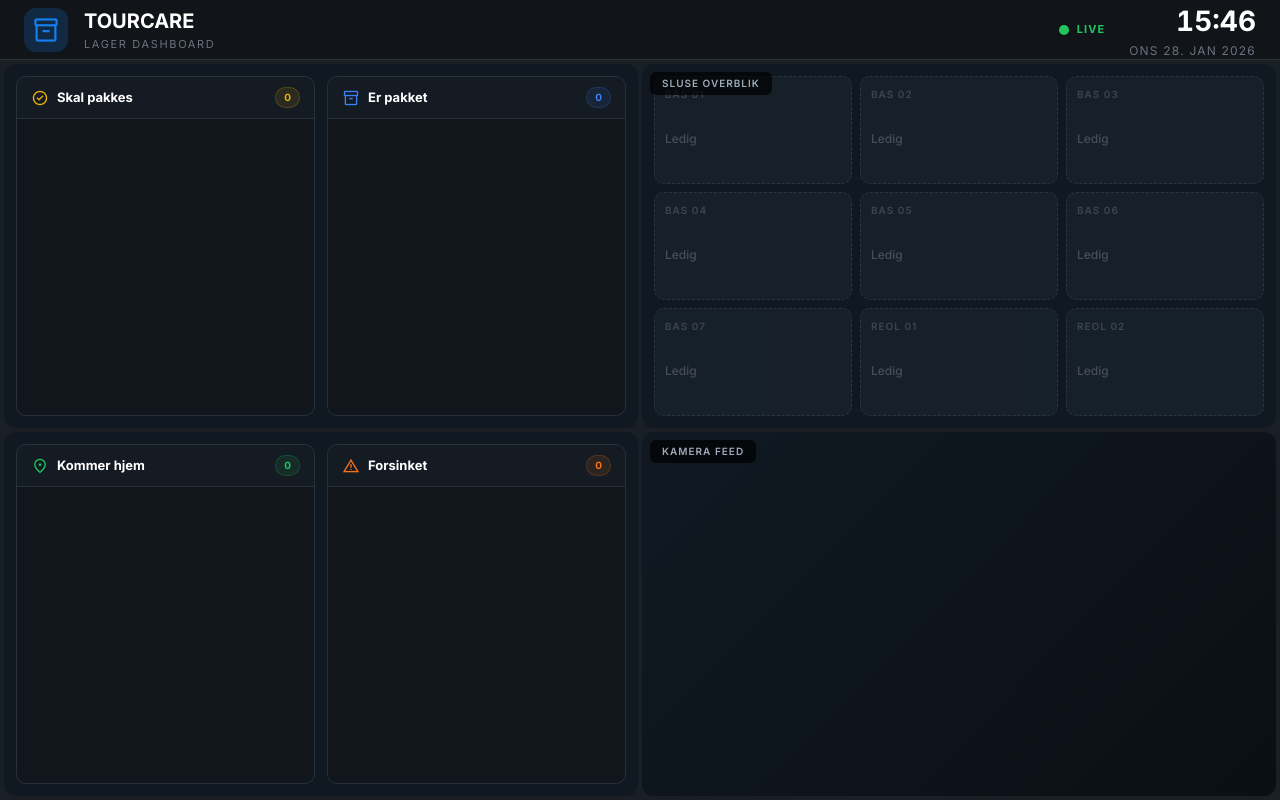
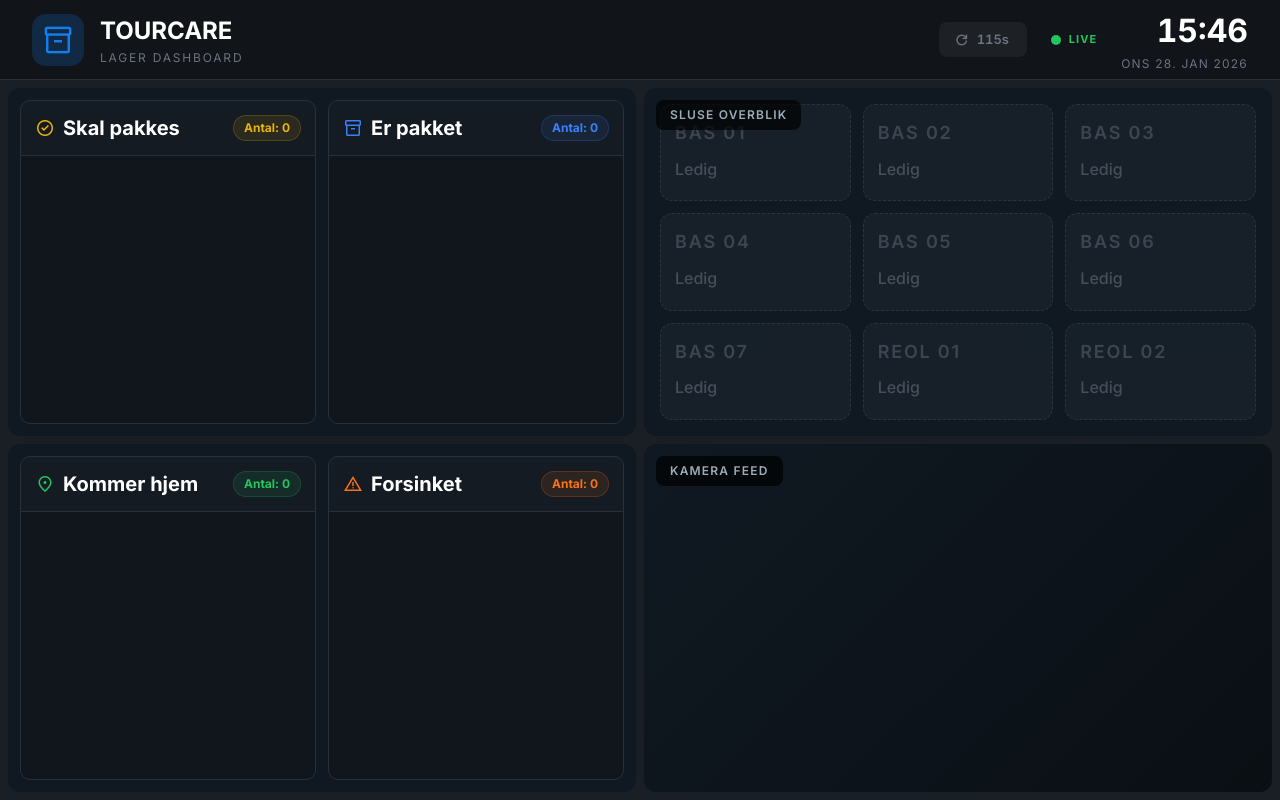
Before and after one commit to sylvesterel/tc-dash, a website: page public/new-lager-dashboard.html in a window 1280 px wide. Drawn offline with nearby package versions, Linux system fonts and the light colour scheme; no server answers.

Commit message:
Update for display

```diff
--- a/public/new-lager-dashboard.html
+++ b/public/new-lager-dashboard.html
@@ -55,8 +55,8 @@
             justify-content: space-between;
             border-bottom: 1px solid #283039;
             background: #111418;
-            padding: 12px 24px;
-            height: 60px;
+            padding: 16px 32px;
+            height: 80px;
         }
 
         .header-left {
@@ -66,10 +66,10 @@
         }
 
         .header-icon {
-            width: 44px;
-            height: 44px;
+            width: 52px;
+            height: 52px;
             background: rgba(19, 127, 236, 0.2);
-            border-radius: 12px;
+            border-radius: 14px;
             display: flex;
             align-items: center;
             justify-content: center;
@@ -77,14 +77,14 @@
         }
 
         .header-title {
-            font-size: 20px;
+            font-size: 24px;
             font-weight: 700;
             color: white;
             margin: 0;
         }
 
         .header-subtitle {
-            font-size: 11px;
+            font-size: 12px;
             color: #6b7280;
             margin: 0;
             text-transform: uppercase;
@@ -142,7 +142,7 @@
         }
 
         .header-time {
-            font-size: 28px;
+            font-size: 32px;
             font-weight: 700;
             color: white;
             font-variant-numeric: tabular-nums;
@@ -155,13 +155,30 @@
             letter-spacing: 0.1em;
         }
 
+        .header-refresh {
+            display: flex;
+            align-items: center;
+            gap: 6px;
+            background: rgba(255,255,255,0.05);
+            padding: 8px 14px;
+            border-radius: 8px;
+        }
+
+        .refresh-text {
+            font-size: 13px;
+            font-weight: 600;
+            color: #6b7280;
+            font-variant-numeric: tabular-nums;
+            min-width: 36px;
+        }
+
         .grid-container {
             flex: 1;
             display: grid;
             grid-template-columns: 1fr 1fr;
             grid-template-rows: 1fr 1fr;
-            gap: 4px;
-            padding: 4px;
+            gap: 8px;
+            padding: 8px;
             box-sizing: border-box;
             background: #1a1f26;
             overflow: hidden;
@@ -182,13 +199,13 @@
 
         .panel-label {
             position: absolute;
-            top: 8px;
-            left: 8px;
+            top: 12px;
+            left: 12px;
             background: rgba(0,0,0,0.7);
             color: #9dabb9;
-            padding: 4px 12px;
-            border-radius: 6px;
-            font-size: 10px;
+            padding: 6px 14px;
+            border-radius: 8px;
+            font-size: 12px;
             font-weight: 600;
             text-transform: uppercase;
             letter-spacing: 0.1em;
@@ -280,7 +297,7 @@
         }
 
         .lager-column-header {
-            padding: 10px 14px;
+            padding: 12px 14px;
             border-bottom: 1px solid #283039;
             display: flex;
             align-items: center;
@@ -294,27 +311,27 @@
         }
 
         .lager-column-header h3 {
-            font-size: 13px;
+            font-size: 20px;
             font-weight: 700;
             color: white;
             margin: 0;
         }
 
         .lager-column-header .material-symbols-outlined {
-            font-size: 18px;
+            font-size: 20px;
         }
 
         .lager-badge {
-            padding: 2px 8px;
+            padding: 3px 10px;
             border-radius: 9999px;
-            font-size: 10px;
+            font-size: 12px;
             font-weight: 700;
             border: 1px solid;
         }
 
         .lager-column-content {
             flex: 1;
-            padding: 8px;
+            padding: 10px;
             overflow: hidden;
             background: rgba(0,0,0,0.2);
         }
@@ -323,28 +340,29 @@
             display: flex;
             flex-direction: column;
             gap: 6px;
-            height: 100%;
         }
 
         .lager-item {
             background: #1c252e;
-            padding: 8px 12px;
+            padding: 10px 14px;
             border-radius: 8px;
             display: flex;
             align-items: center;
-            gap: 10px;
-            border-left: 3px solid;
+            gap: 12px;
+            border-left: 4px solid;
+            height: 94px;
+            flex-shrink: 0;
         }
 
         .lager-item-letter {
-            width: 32px;
-            height: 32px;
+            width: 42px;
+            height: 42px;
             border-radius: 50%;
             background: #283039;
             display: flex;
             align-items: center;
             justify-content: center;
-            font-size: 12px;
+            font-size: 14px;
             font-weight: 700;
             color: #9dabb9;
             border: 1px solid #3b4754;
@@ -362,11 +380,12 @@
         .lager-item-info {
             display: flex;
             flex-direction: column;
+            gap: 1px;
             min-width: 0;
         }
 
         .lager-item-name {
-            font-size: 13px;
+            font-size: 18px;
             font-weight: 700;
             color: white;
             white-space: nowrap;
@@ -375,7 +394,7 @@
         }
 
         .lager-item-project {
-            font-size: 10px;
+            font-size: 12px;
             color: #6b7280;
             text-transform: uppercase;
             white-space: nowrap;
@@ -384,7 +403,7 @@
         }
 
         .lager-item-date {
-            font-size: 10px;
+            font-size: 14px;
             font-weight: 600;
             color: #6b7280;
             text-align: right;
@@ -411,7 +430,7 @@
         .sluse-panel {
             display: flex;
             flex-direction: column;
-            padding: 12px;
+            padding: 16px;
         }
 
         .sluse-grid {
@@ -419,12 +438,12 @@
             display: grid;
             grid-template-columns: repeat(3, 1fr);
             grid-template-rows: repeat(3, 1fr);
-            gap: 8px;
+            gap: 12px;
         }
 
         .sluse-card {
-            border-radius: 10px;
-            padding: 10px;
+            border-radius: 12px;
+            padding: 14px;
             display: flex;
             flex-direction: column;
             overflow: hidden;
@@ -442,16 +461,16 @@
         }
 
         .sluse-card-name {
-            font-size: 10px;
+            font-size: 18px;
             font-weight: 600;
             text-transform: uppercase;
             letter-spacing: 0.1em;
             opacity: 0.8;
-            margin-bottom: 4px;
+            margin-bottom: 6px;
         }
 
         .sluse-card-customer {
-            font-size: 16px;
+            font-size: 32px;
             font-weight: 700;
             line-height: 1.2;
             flex: 1;
@@ -460,14 +479,14 @@
         }
 
         .sluse-card-details {
-            font-size: 10px;
+            font-size: 13px;
             opacity: 0.8;
             margin-top: auto;
         }
 
         .sluse-card-empty .sluse-card-customer {
             color: #6b7280;
-            font-size: 12px;
+            font-size: 16px;
             font-weight: 500;
         }
     </style>
@@ -478,7 +497,7 @@
         <header class="universal-header">
             <div class="header-left">
                 <div class="header-icon">
-                    <span class="material-symbols-outlined" style="font-size: 28px;">inventory_2</span>
+                    <span class="material-symbols-outlined" style="font-size: 32px;">inventory_2</span>
                 </div>
                 <div>
                     <h1 class="header-title">TOURCARE</h1>
@@ -486,6 +505,10 @@
                 </div>
             </div>
             <div class="header-right">
+                <div class="header-refresh">
+                    <span class="material-symbols-outlined" style="font-size: 18px; color: #6b7280;">refresh</span>
+                    <span class="refresh-text" id="refresh-timer">--s</span>
+                </div>
                 <div class="header-live">
                     <div class="live-dot"></div>
                     <span class="live-text">Live</span>
@@ -593,7 +616,7 @@
             // Camera configuration
             cameraType: 'iframe', // 'img' for MJPEG/image streams, 'iframe' for web-based cameras
             cameraZoom: true, // Zoom camera feed to 150%
-            itemsPerList: 6, // Number of items to show per list
+            itemsPerList: 7, // Number of items to show per list
             rotateInterval: 30, // Seconds between page rotations
             fetchInterval: 120, // Seconds between data fetches
             sluseFetchInterval: 30 // Seconds between sluse fetches
@@ -652,7 +675,8 @@
             sluse: [],
             countdown: CONFIG.rotateInterval,
             lastFetch: 0,
-            lastSluseFetch: 0
+            lastSluseFetch: 0,
+            refreshCountdown: CONFIG.fetchInterval
         };
 
         /* =======================
@@ -750,17 +774,17 @@
         function updateCounters() {
             const s = state;
             document.getElementById('count-confirmed-top').textContent =
-                s.confirmed.pages.length > 1 ? `${s.confirmed.current + 1}/${s.confirmed.pages.length}` :
-                (s.confirmed.pages[0]?.length || 0);
+                s.confirmed.pages.length > 1 ? `Side ${s.confirmed.current + 1}/${s.confirmed.pages.length}` :
+                `Antal: ${s.confirmed.pages[0]?.length || 0}`;
             document.getElementById('count-prepped-top').textContent =
-                s.prepped.pages.length > 1 ? `${s.prepped.current + 1}/${s.prepped.pages.length}` :
-                (s.prepped.pages[0]?.length || 0);
+                s.prepped.pages.length > 1 ? `Side ${s.prepped.current + 1}/${s.prepped.pages.length}` :
+                    `Antal: ${s.prepped.pages[0]?.length || 0}`;
             document.getElementById('count-onlocation').textContent =
-                s.onlocation.pages.length > 1 ? `${s.onlocation.current + 1}/${s.onlocation.pages.length}` :
-                (s.onlocation.pages[0]?.length || 0);
+                s.onlocation.pages.length > 1 ? `Side ${s.onlocation.current + 1}/${s.onlocation.pages.length}` :
+                    `Antal: ${s.onlocation.pages[0]?.length || 0}`;
             document.getElementById('count-delayed').textContent =
-                s.delayed.pages.length > 1 ? `${s.delayed.current + 1}/${s.delayed.pages.length}` :
-                (s.delayed.pages[0]?.length || 0);
+                s.delayed.pages.length > 1 ? `Side ${s.delayed.current + 1}/${s.delayed.pages.length}` :
+                    `Antal: ${s.delayed.pages[0]?.length || 0}`;
         }
 
         function renderLager() {
@@ -888,9 +912,18 @@
         /* =======================
            MAIN LOOP
         ======================= */
+        function updateRefreshTimer() {
+            const timerEl = document.getElementById('refresh-timer');
+            if (timerEl) {
+                timerEl.textContent = `${state.refreshCountdown}s`;
+            }
+        }
+
         setInterval(() => {
             updateClock();
             state.countdown--;
+            state.refreshCountdown--;
+            updateRefreshTimer();
 
             if (state.countdown <= 0) {
                 // Rotate pages
@@ -903,14 +936,11 @@
                 state.countdown = CONFIG.rotateInterval;
             }
 
-            // Refetch lager data periodically
-            if (Date.now() - state.lastFetch > CONFIG.fetchInterval * 1000) {
+            // Refetch data periodically
+            if (state.refreshCountdown <= 0) {
                 fetchLagerData();
-            }
-
-            // Refetch sluse data periodically
-            if (Date.now() - state.lastSluseFetch > CONFIG.sluseFetchInterval * 1000) {
                 fetchSluseData();
+                state.refreshCountdown = CONFIG.fetchInterval;
             }
         }, 1000);
 
```
